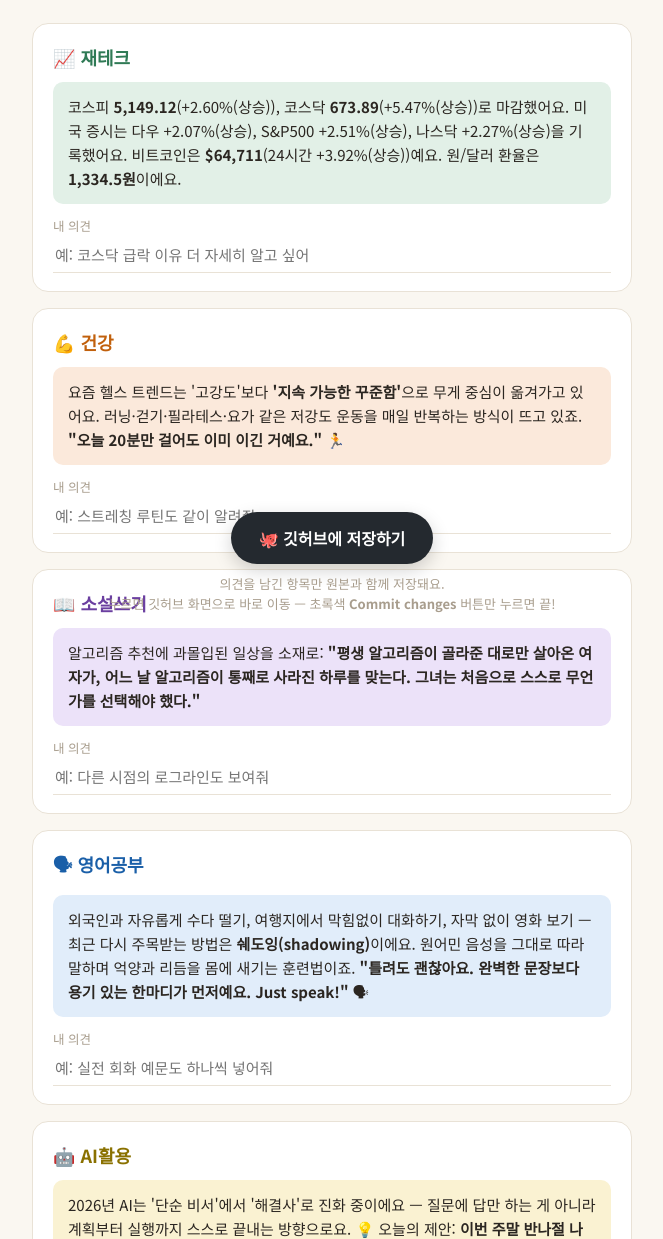
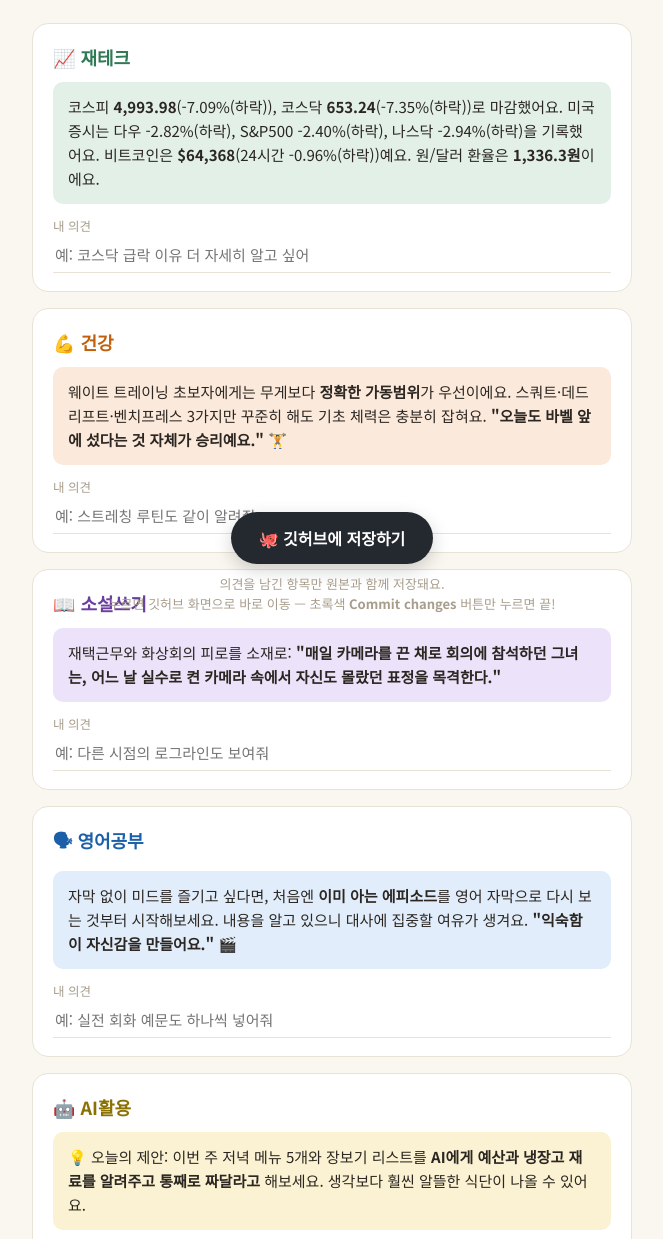
Before and after one commit to honawdo-2026/Year, a plain HTML site: page index.html in a window 1280 px wide. Shown: the part 171-1410 px from the top of the page, without its empty margins (308-971 px from the left). Drawn offline with Linux system fonts and the light colour scheme.

Commit message:
Auto briefing 2026-11-18

```diff
--- a/index.html
+++ b/index.html
@@ -80,42 +80,42 @@
 <body>
 <main>
   <header>
-    <p class="eyebrow" id="dateLabel">2026년 11월 16일 월요일 브리핑</p>
+    <p class="eyebrow" id="dateLabel">2026년 11월 18일 수요일 브리핑</p>
     <h1>오늘 내용, 어떠셨어요?</h1>
     <p>각 항목을 읽고 아래 칸에 짧게 의견을 남긴 뒤, 맨 아래 "깃허브에 저장하기"를 눌러주세요.</p>
   </header>
 
   <div class="card mint">
     <p class="card-label">📈 재테크</p>
-    <div class="content" data-content="재테크">코스피 <strong>5,149.12</strong>(+2.60%(상승)), 코스닥 <strong>673.89</strong>(+5.47%(상승))로 마감했어요. 미국 증시는 다우 +2.07%(상승), S&P500 +2.51%(상승), 나스닥 +2.27%(상승)을 기록했어요. 비트코인은 <strong>$64,711</strong>(24시간 +3.92%(상승))예요. 원/달러 환율은 <strong>1,334.5원</strong>이에요.</div>
+    <div class="content" data-content="재테크">코스피 <strong>4,993.98</strong>(-7.09%(하락)), 코스닥 <strong>653.24</strong>(-7.35%(하락))로 마감했어요. 미국 증시는 다우 -2.82%(하락), S&P500 -2.40%(하락), 나스닥 -2.94%(하락)을 기록했어요. 비트코인은 <strong>$64,368</strong>(24시간 -0.96%(하락))예요. 원/달러 환율은 <strong>1,336.3원</strong>이에요.</div>
     <span class="opinion-tag">내 의견</span>
     <input type="text" data-topic="재테크" placeholder="예: 코스닥 급락 이유 더 자세히 알고 싶어" />
   </div>
 
   <div class="card peach">
     <p class="card-label">💪 건강</p>
-    <div class="content" data-content="건강">요즘 헬스 트렌드는 '고강도'보다 <strong>'지속 가능한 꾸준함'</strong>으로 무게 중심이 옮겨가고 있어요. 러닝·걷기·필라테스·요가 같은 저강도 운동을 매일 반복하는 방식이 뜨고 있죠. <strong>"오늘 20분만 걸어도 이미 이긴 거예요."</strong> 🏃</div>
+    <div class="content" data-content="건강">웨이트 트레이닝 초보자에게는 무게보다 <strong>정확한 가동범위</strong>가 우선이에요. 스쿼트·데드리프트·벤치프레스 3가지만 꾸준히 해도 기초 체력은 충분히 잡혀요. <strong>"오늘도 바벨 앞에 섰다는 것 자체가 승리예요."</strong> 🏋️</div>
     <span class="opinion-tag">내 의견</span>
     <input type="text" data-topic="건강" placeholder="예: 스트레칭 루틴도 같이 알려줘" />
   </div>
 
   <div class="card lav">
     <p class="card-label">📖 소설쓰기</p>
-    <div class="content" data-content="소설쓰기">알고리즘 추천에 과몰입된 일상을 소재로: <strong>"평생 알고리즘이 골라준 대로만 살아온 여자가, 어느 날 알고리즘이 통째로 사라진 하루를 맞는다. 그녀는 처음으로 스스로 무언가를 선택해야 했다."</strong></div>
+    <div class="content" data-content="소설쓰기">재택근무와 화상회의 피로를 소재로: <strong>"매일 카메라를 끈 채로 회의에 참석하던 그녀는, 어느 날 실수로 켠 카메라 속에서 자신도 몰랐던 표정을 목격한다."</strong></div>
     <span class="opinion-tag">내 의견</span>
     <input type="text" data-topic="소설쓰기" placeholder="예: 다른 시점의 로그라인도 보여줘" />
   </div>
 
   <div class="card blue">
     <p class="card-label">🗣 영어공부</p>
-    <div class="content" data-content="영어공부">외국인과 자유롭게 수다 떨기, 여행지에서 막힘없이 대화하기, 자막 없이 영화 보기 — 최근 다시 주목받는 방법은 <strong>쉐도잉(shadowing)</strong>이에요. 원어민 음성을 그대로 따라 말하며 억양과 리듬을 몸에 새기는 훈련법이죠. <strong>"틀려도 괜찮아요. 완벽한 문장보다 용기 있는 한마디가 먼저예요. Just speak!"</strong> 🗣</div>
+    <div class="content" data-content="영어공부">자막 없이 미드를 즐기고 싶다면, 처음엔 <strong>이미 아는 에피소드</strong>를 영어 자막으로 다시 보는 것부터 시작해보세요. 내용을 알고 있으니 대사에 집중할 여유가 생겨요. <strong>"익숙함이 자신감을 만들어요."</strong> 🎬</div>
     <span class="opinion-tag">내 의견</span>
     <input type="text" data-topic="영어공부" placeholder="예: 실전 회화 예문도 하나씩 넣어줘" />
   </div>
 
   <div class="card mustard">
     <p class="card-label">🤖 AI활용</p>
-    <div class="content" data-content="AI활용">2026년 AI는 '단순 비서'에서 '해결사'로 진화 중이에요 — 질문에 답만 하는 게 아니라 계획부터 실행까지 스스로 끝내는 방향으로요. 💡 오늘의 제안: <strong>이번 주말 반나절 나들이 코스를 AI 에이전트에게 통째로 맡겨보기</strong>. 조건만 던지고 결과물을 받아보는 거예요.</div>
+    <div class="content" data-content="AI활용">💡 오늘의 제안: 이번 주 저녁 메뉴 5개와 장보기 리스트를 <strong>AI에게 예산과 냉장고 재료를 알려주고 통째로 짜달라고</strong> 해보세요. 생각보다 훨씬 알뜰한 식단이 나올 수 있어요.</div>
     <span class="opinion-tag">내 의견</span>
     <input type="text" data-topic="AI활용" placeholder="예: 더 실행하기 쉬운 아이디어로 알려줘" />
   </div>
@@ -131,7 +131,7 @@
 <script>
   var REPO = "honawdo-2026/Year";
   var BRANCH = "main";
-  var TODAY_ISO = "2026-11-16";
+  var TODAY_ISO = "2026-11-18";
 
   // 의견을 남긴 항목만 "원본 전체 + 내 의견"으로 담는다. (의견 없는 항목은 어차피 볼 이유가
   // 없으니 제외 — 이렇게 하면 보통은 내용이 짧아서 URL 한 번으로 바로 깃허브까지 이동 가능)
```
